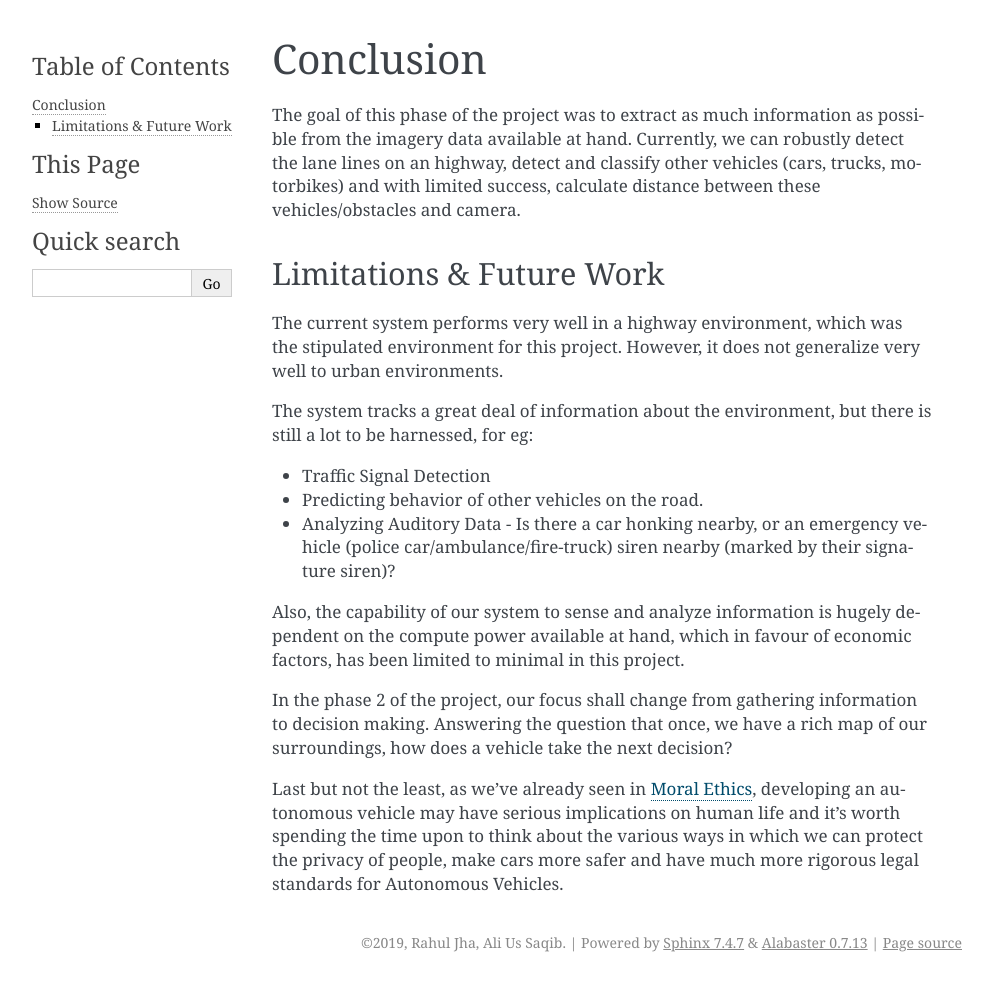
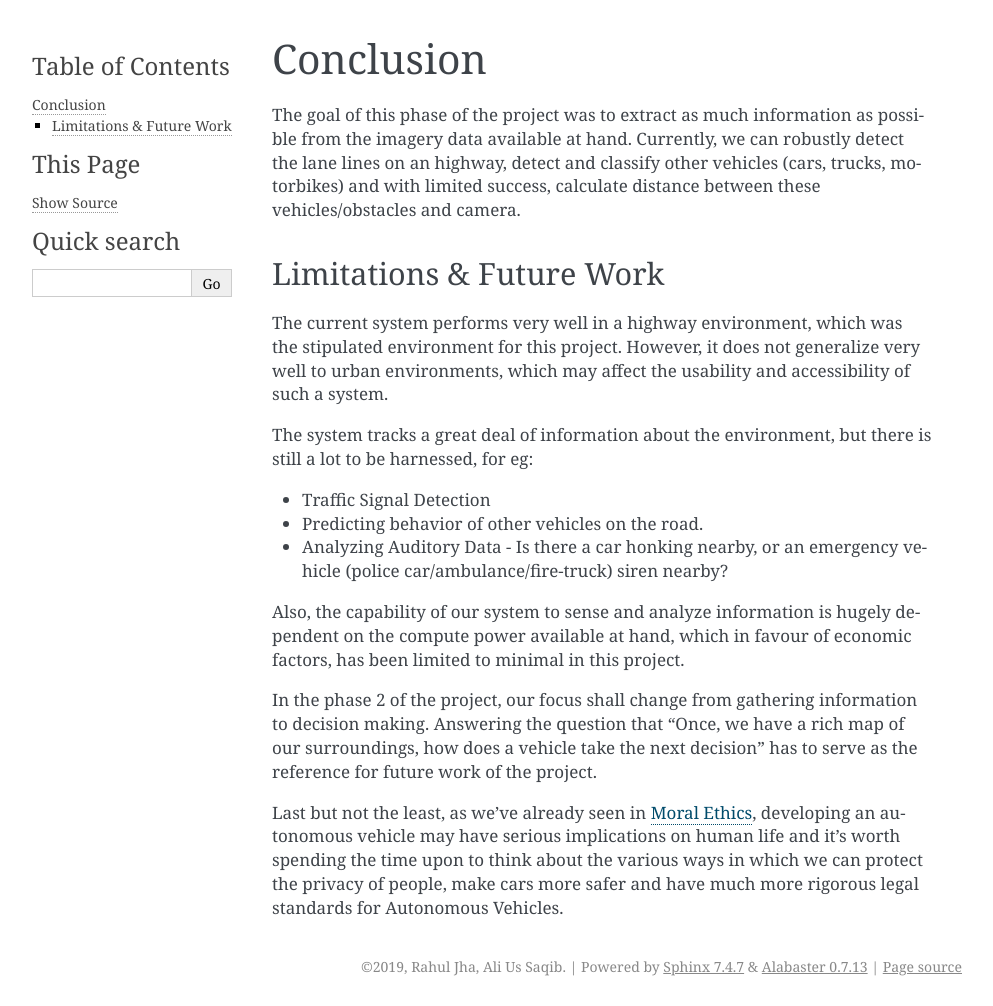
Before and after one commit to RJ722/sdc_report, a Sphinx documentation site: the page built from docs/source/conclusion.rst, in a window 1280 px wide. Shown: the whole page, without its empty margins (148-1141 px from the left). Built offline with Sphinx 7.4.7, drawn with Linux system fonts in a browser that asks for light colours; before the commit the page ends 982 px from its top, so only the background shows below that.

Commit message:
Commit old changes

```diff
--- a/docs/source/ack.rst
+++ b/docs/source/ack.rst
@@ -24,4 +24,7 @@
     a Creative Commons Attribution 4.0 International license, and are used
     with permission (except where otherwise noted).
 
+
+    \afterpage{\blankpage}
+
     \clearpage
--- a/docs/source/conclusion.rst
+++ b/docs/source/conclusion.rst
@@ -12,7 +12,8 @@ Limitations & Future Work
 
 The current system performs very well in a highway environment, which was the
 stipulated environment for this project. However, it does not generalize very
-well to urban environments.
+well to urban environments, which may affect the usability and accessibility of
+such a system.
 
 The system tracks a great deal of information about the environment, but there
 is still a lot to be harnessed, for eg:
@@ -22,16 +23,16 @@ is still a lot to be harnessed, for eg:
 * Predicting behavior of other vehicles on the road.
 
 * Analyzing Auditory Data - Is there a car honking nearby, or an emergency
-  vehicle (police car/ambulance/fire-truck) siren nearby (marked by their
-  signature siren)?
+  vehicle (police car/ambulance/fire-truck) siren nearby?
 
 Also, the capability of our system to sense and analyze information is hugely
 dependent on the compute power available at hand, which in favour of economic
 factors, has been limited to minimal in this project.
 
 In the phase 2 of the project, our focus shall change from gathering information
-to decision making. Answering the question that once, we have a rich map of our
-surroundings, how does a vehicle take the next decision?
+to decision making. Answering the question that "Once, we have a rich map of our
+surroundings, how does a vehicle take the next decision" has to serve as the
+reference for future work of the project.
 
 Last but not the least, as we've already seen in :ref:`Moral Ethics`, developing
 an autonomous vehicle may have serious implications on human life and it's worth
--- a/docs/source/conf.py
+++ b/docs/source/conf.py
@@ -121,7 +121,9 @@ latex_elements = {
 
     # Additional stuff for the LaTeX preamble.
     #
-    # 'preamble': '',
+    'preamble': r'''
+\usepackage{afterpage}
+''',
 
     # Latex figure (float) alignment
     #
--- a/docs/source/introduction.rst
+++ b/docs/source/introduction.rst
@@ -29,7 +29,7 @@ hand was broken down into multiple pieces and modeled with following constaints:
 
 * Vehicle of Interest: *E-rickshaw* - These rickshaws have a M.S (Mild Steel)
   tubular Chassis, consist of 3 wheels with a differential mechanism at rear
-  wheels, and are completely batter operated. The motor is brushless DC motor
+  wheels, and are completely battery operated. The motor is brushless DC motor
   manufactured mostly in India and China. The electrical system used in Indian
   version is 48V.
 
@@ -42,7 +42,7 @@ hand was broken down into multiple pieces and modeled with following constaints:
   shall be available at all times.
 
 * The optimum path connecting the source with the destination is already known
-  apriory.
+  apriori.
 
 * Aimed towards Indian market
 
```
Also changed, not shown: docs/source/declaration.rst (+13 -6 lines), docs/source/lane_detection.rst (+2 -8 lines), docs/source/behavioral.rst (added), docs/source/img/lane_comparison.png (added).
